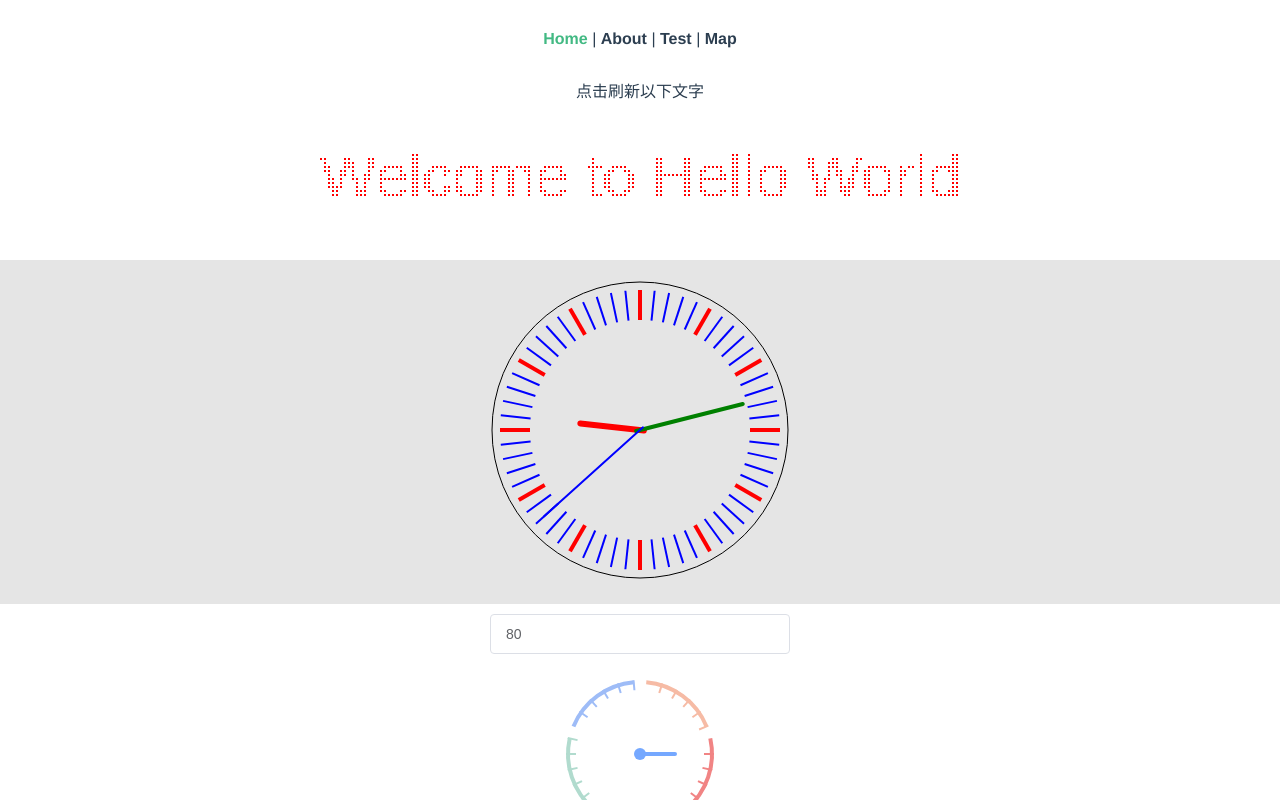
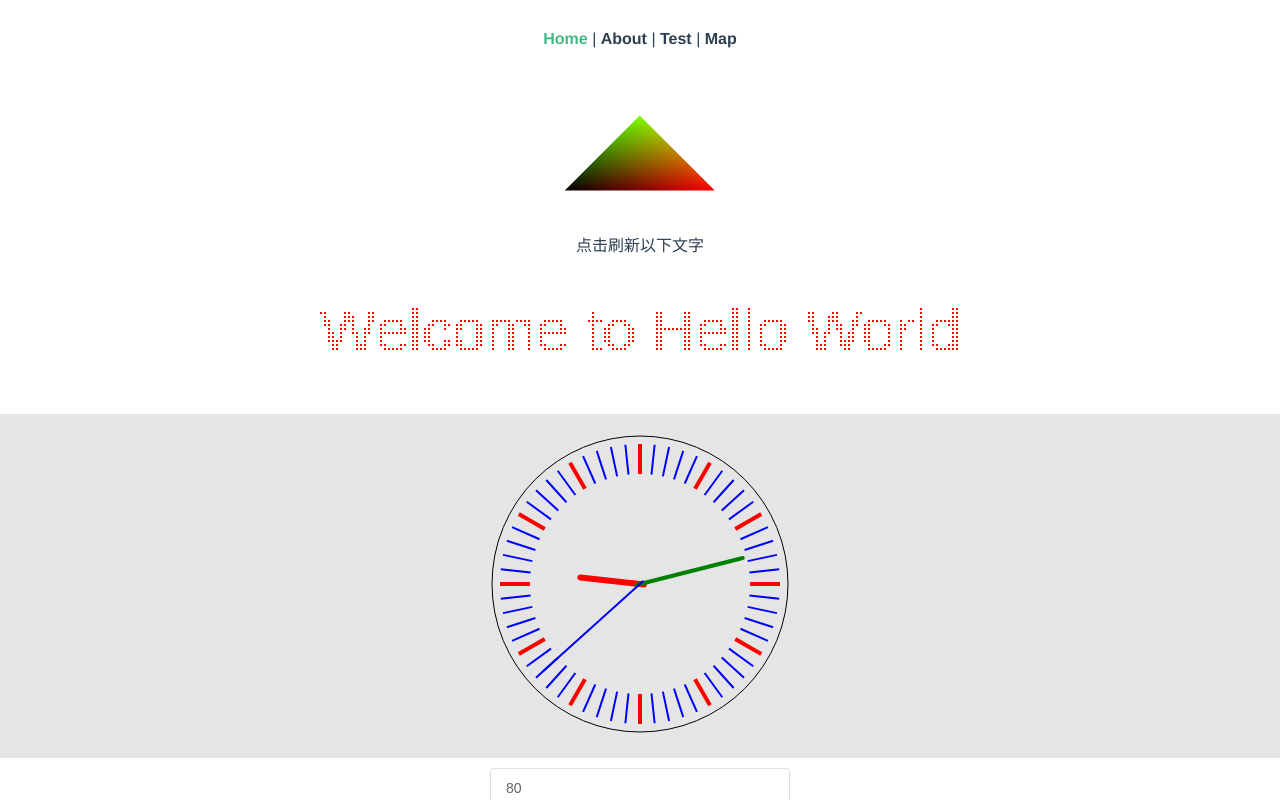
Before and after one commit to zhanglu3/vue-cli3, a Vue app: page / in a window 1280 px wide. Built offline with nearby package versions, Linux system fonts and the light colour scheme.

Commit message:
feat: add webgl-d1 component

```diff
--- a/src/components/chart/webgl-d1.vue
+++ b/src/components/chart/webgl-d1.vue
@@ -1,11 +1,135 @@
 <template>
-    <div class="co-webgl-d1"></div>
+    <div class="co-webgl-d1">
+        <canvas></canvas>
+    </div>
 </template>
 
 <script lang="ts">
-import Vue from 'vue'
+import Vue from 'vue';
+
+interface IData {
+    canvas?: HTMLCanvasElement;
+    gl?: WebGLRenderingContext;
+}
+
 export default Vue.extend({
+    name: 'WebGL-demo1',
+    data(): IData {
+        return {
+            canvas: undefined,
+            gl: undefined,
+        }
+    },
+    mounted() {
+        this.canvas = document.querySelector('canvas')!;
+        this.gl = this.canvas.getContext('webgl')!;
 
+        // 在 GLSL 中，attribute 表示声明变量，vec2 是变量的类型，它表示一个二维向量，position 是变量名
+        // 顶点着色器还可以将数据通过 varying 变量传给片元着色器，这些值会根据片元着色器的像素坐标与顶点像素坐标的相对位置做线性插值
+        // 例子中的color变量是一个三维向量，映射为一个RGB颜色值
+        const vertex = `
+            attribute vec2 position;
+            varying vec3 color;
+
+            void main() {
+                gl_PointSize = 1.0;
+                color = vec3(0.5 + position * 0.5, 0.0);
+                gl_Position = vec4(position * 0.5, 1.0, 1.0);
+            }
+        `;
+
+        // gl_FragColor 是 WebGL 片元着色器的内置变量，表示当前像素点颜色，它是一个用 RGBA 色值表示的四维向量数据
+        const fragment = `
+        precision mediump float;
+        varying vec3 color;
+
+        void main()
+        {
+            gl_FragColor = vec4(color, 1.0);
+        }
+        `;
+
+        // 创建成 shader 对象
+        const vertexShader = this.gl.createShader(this.gl.VERTEX_SHADER)!;
+        this.gl.shaderSource(vertexShader, vertex);
+        this.gl.compileShader(vertexShader);
+
+        const fragmentShader = this.gl.createShader(this.gl.FRAGMENT_SHADER)!;
+        this.gl.shaderSource(fragmentShader, fragment);
+        this.gl.compileShader(fragmentShader);
+
+
+        const program = this.gl.createProgram()!;
+        this.gl.attachShader(program, vertexShader);
+        this.gl.attachShader(program, fragmentShader);
+        // 将这两个 shader 关联到这个 WebGL 程序上
+        this.gl.linkProgram(program);
+
+        // 启用这个 WebGLProgram 对象
+        this.gl.useProgram(program);
+
+        // 三角形的三个顶点
+        const points = new Float32Array([
+            -1, -1,
+            0, 1,
+            1, -1,
+        ]);
+
+        // 将定义好的数据写入 WebGL 的缓冲区
+        // 创建一个缓存对象
+        const bufferId = this.gl.createBuffer();
+        // 将它绑定为当前操作对象
+        this.gl.bindBuffer(this.gl.ARRAY_BUFFER, bufferId);
+        // 再把当前的数据写入缓存对象
+        this.gl.bufferData(this.gl.ARRAY_BUFFER, points, this.gl.STATIC_DRAW);
+
+        // 将 buffer 的数据绑定给顶点着色器的 position 变量
+        const vPosition = this.gl.getAttribLocation(program, 'position'); // 获取顶点着色器中的position变量的地址
+        this.gl.vertexAttribPointer(vPosition, 2, this.gl.FLOAT, false, 0, 0); // 给变量设置长度和类型
+        this.gl.enableVertexAttribArray(vPosition); // 激活这个变量
+
+        // 将当前画布的内容清除
+        this.gl.clear(this.gl.COLOR_BUFFER_BIT);
+        // 绘图指令，gl.TRIANGLES 表示以三角形为图元绘制，再传入绘制的顶点偏移量和顶点数量
+        this.gl.drawArrays(this.gl.TRIANGLES, 0, points.length / 2);
+
+    },
+    methods: {
+        // 生成多边形顶点坐标数组
+        createCircleVertex(x: number, y: number, r: number, n: number) {
+            const sin = Math.sin;
+            const cos = Math.cos;
+            const perAngel = (2 * Math.PI) / n;
+            const positionArray = [];
+            for (let i = 0; i < n; i++) {
+                const angel = i * perAngel;
+                const nx = x + r * cos(angel);
+                const ny = y + r * sin(angel);
+                positionArray.push(nx, ny);
+            }
+            return new Float32Array(positionArray);
+        },
+        // 生成正多角星顶点坐标数组
+        create2CircleVertex(x: number, y: number, r: number, R: number, n: number) {
+            const sin = Math.sin;
+            const cos = Math.cos;
+            const perAngel = Math.PI / n;
+            const positionArray = [];
+            for (let i = 0; i < 2 * n; i++) {
+                const angel = i * perAngel;
+                if (i % 2 !== 0) {
+                    const Rx = x + R * cos(angel);
+                    const Ry = y + R * sin(angel);
+                    positionArray.push(Rx, Ry);
+                } else {
+                    const rx = x + r * cos(angel);
+                    const ry = y + r * sin(angel);
+                    positionArray.push(rx, ry);
+                }
+            }
+            return new Float32Array(positionArray);
+        }
+    }
 })
 </script>
 
--- a/src/views/Home.vue
+++ b/src/views/Home.vue
@@ -1,5 +1,6 @@
 <template>
     <div class="home">
+        <WebGLD1 />
         <div @click="refresh">点击刷新以下文字</div>
         <HelloWorld ref="canvas" :msg="msg"/>
         <Clock></Clock>
@@ -14,13 +15,15 @@
 import HelloWorld from '@/components/chart/HelloWorld.vue'
 import Clock from '@/components/chart/clock.vue'
 import Dashboard from '@/components/chart/dash-board.vue'
+import WebGLD1 from '@/components/chart/webgl-d1.vue'
 
 export default {
     name: 'home',
     components: {
         HelloWorld,
         Clock,
-        Dashboard
+        Dashboard,
+        WebGLD1,
     },
     data() {
         return {
```
